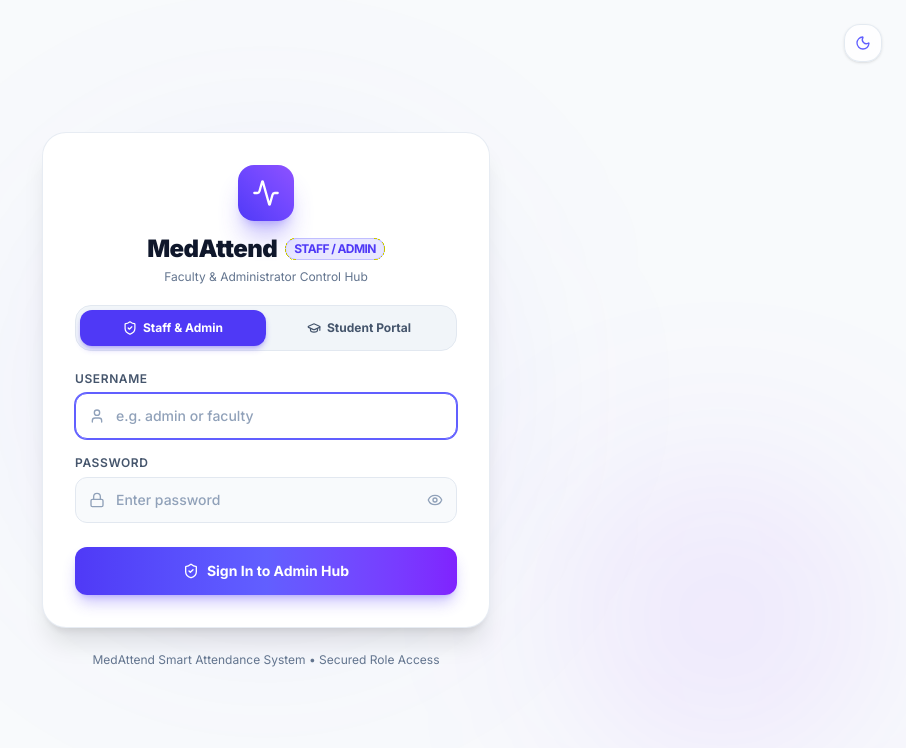
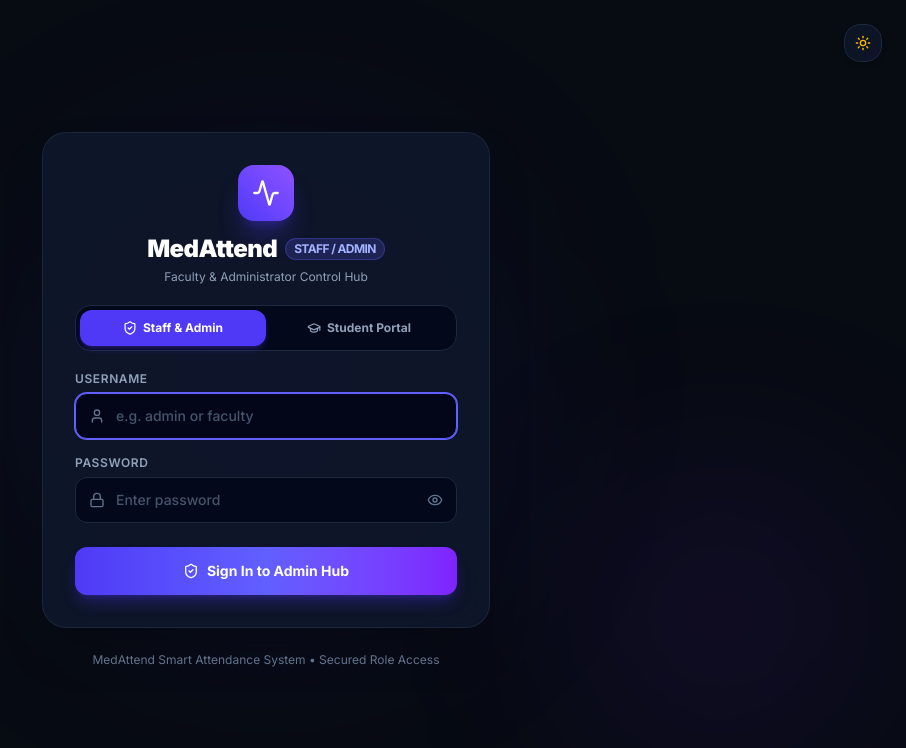
Before and after one commit to saiff99/attendance, a Next.js app in the folder frontend/: page /login in a window 1280 px wide. Shown: the top 748 px of the page, without its empty margins (374-1280 px from the left). Built offline with nearby package versions, Linux system fonts and the light colour scheme; no server answers; a web font is replaced by a local one.

Commit message:
fix(theme): enforce dark theme as global default across all devices and visits

```diff
--- a/frontend/src/app/layout.tsx
+++ b/frontend/src/app/layout.tsx
@@ -53,7 +53,7 @@ export default function RootLayout({
     <html
       lang="en"
       suppressHydrationWarning
-      className={`${inter.variable} ${playfair.variable} min-h-screen bg-gray-50 dark:bg-gray-950 antialiased`}
+      className={`dark ${inter.variable} ${playfair.variable} min-h-screen bg-[#070B12] dark:bg-[#070B12] antialiased`}
     >
       <head>
         <link rel="manifest" href="/manifest.json" />
@@ -64,12 +64,12 @@ export default function RootLayout({
         <meta name="x5-orientation" content="portrait" />
         <meta name="orientation" content="portrait" />
       </head>
-      <body suppressHydrationWarning className="min-h-screen bg-gray-50 dark:bg-gray-950 transition-colors duration-300 antialiased">
+      <body suppressHydrationWarning className="min-h-screen bg-[#070B12] dark:bg-[#070B12] text-slate-100 transition-colors duration-200 antialiased">
         <AuthProvider>
           <ThemeProvider
             attribute="class"
-            defaultTheme="system"
-            enableSystem
+            defaultTheme="dark"
+            enableSystem={false}
             disableTransitionOnChange
           >
             <AppShell>{children}</AppShell>
```
